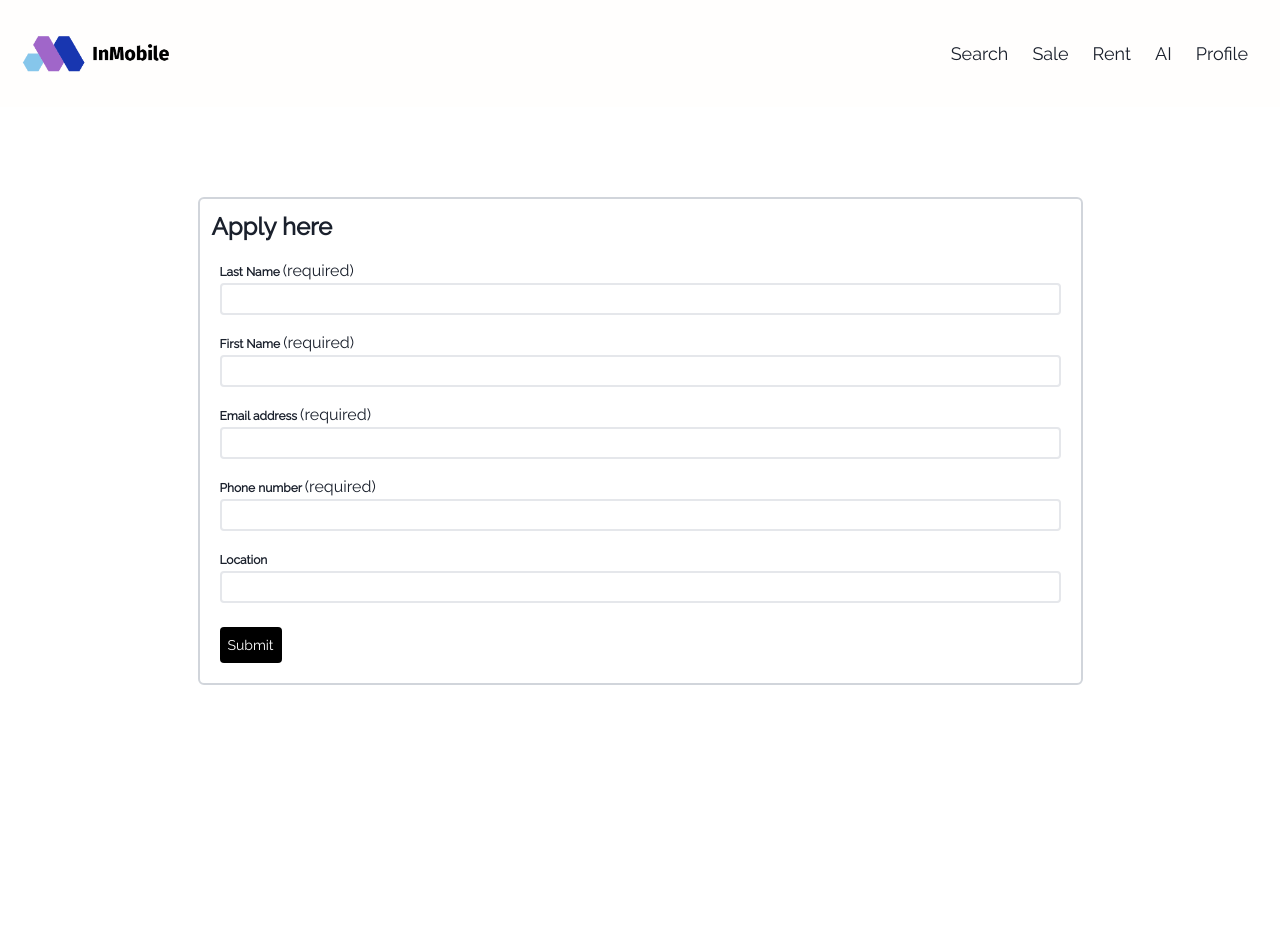
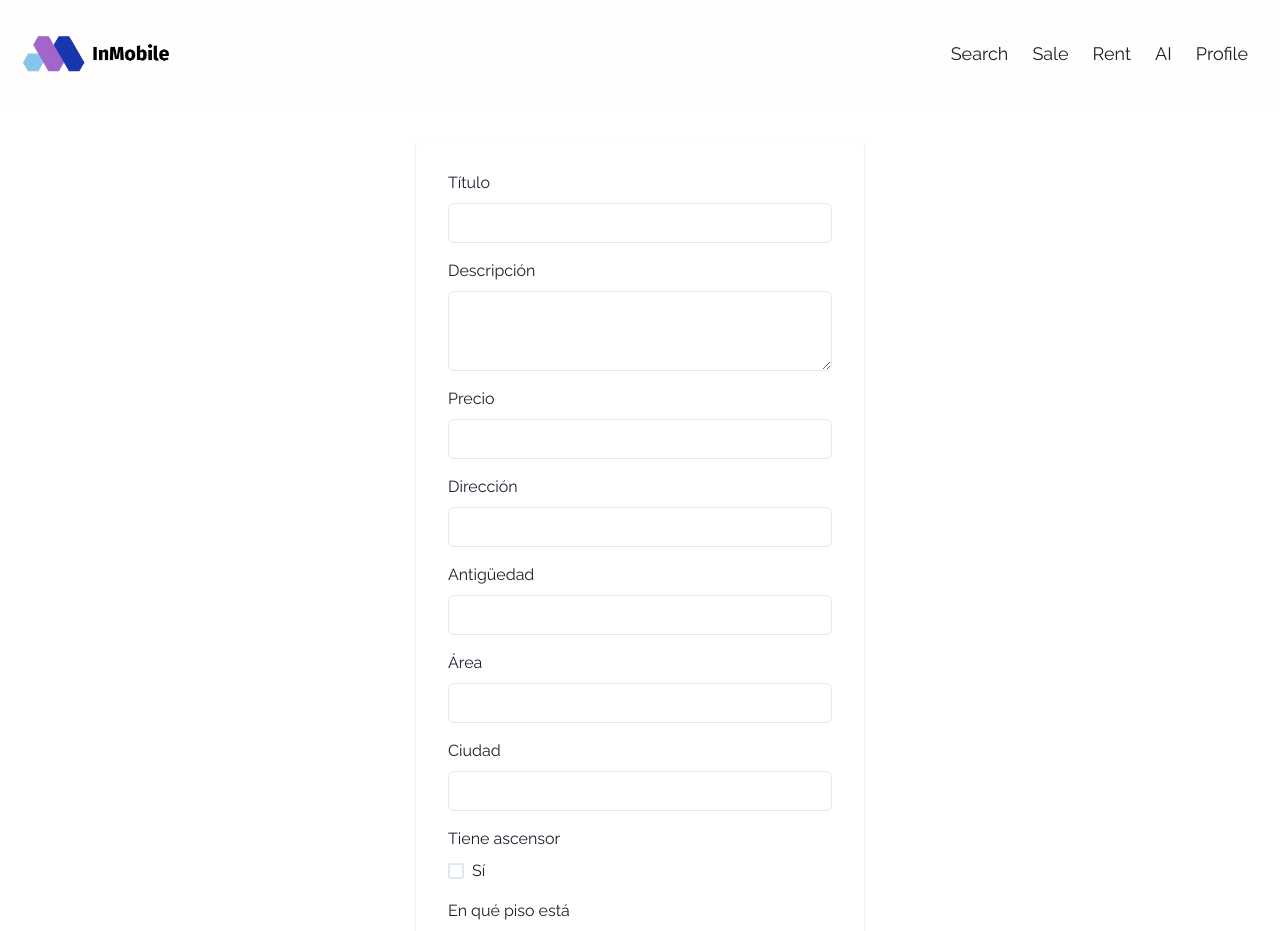
Before and after one commit to DavidRedz10/InMobile, a Next.js app: page /add in a window 1280 px wide. Shown: the top 931 px of the page. Built offline with nearby package versions, Linux system fonts and the light colour scheme.

Commit message:
Pagina de subir publicacion

```diff
--- a/next.config.js
+++ b/next.config.js
@@ -7,6 +7,6 @@ const nextConfig = {
 module.exports = {
   reactStrictMode: true,
   images:{
-    domains:['bayut-production.s3.eu-central-1.amazonaws.com','https://bitly.com/','bit.ly','freelogo-assets.s3.amazonaws.com']
+    domains:['bayut-production.s3.eu-central-1.amazonaws.com','https://bitly.com/','bit.ly','freelogo-assets.s3.amazonaws.com','www.upsocl.com']
   },
 }
--- a/pages/add.js
+++ b/pages/add.js
@@ -1,43 +1,132 @@
-import { InputWithText } from "../components/setupcomponents";
-import { useState } from "react";
 
-import Head from "next/head";
-import { Card, ChakraProvider } from "@chakra-ui/react";
+import React, { useState } from 'react';
+import { Box, FormControl, FormLabel, Input, Textarea, Button, SimpleGrid, Card, Checkbox, Select, Image as ChakraImage } from "@chakra-ui/react";
 
-export default function FormValidation() {
+export default function Publicar() {
+  const [titulo, setTitulo] = useState('');
+  const [descripcion, setDescripcion] = useState('');
+  const [precio, setPrecio] = useState('');
+  const [direccion, setDireccion] = useState('');
+  const [antiguedad, setAntiguedad] = useState('');
+  const [area, setArea] = useState('');
+  const [ciudad, setCiudad] = useState('');
+  const [tieneAscensor, setTieneAscensor] = useState(false);
+  const [piso, setPiso] = useState('');
+  const [amoblado, setAmoblado] = useState(false);
+  const [garaje, setGaraje] = useState(false);
+  const [precioAdmin, setPrecioAdmin] = useState('');
+  const [barrio, setBarrio] = useState('');
+  const [numHabitaciones, setNumHabitaciones] = useState('');
+  const [estrato, setEstrato] = useState('');
+  const [numBanos, setNumBanos] = useState('');
+  const [imagenes, setImagenes] = useState([]);
 
-   const [candidat, setCandidat] = useState({ lastName: '', firstName: '', email: '', phone_number: '' })
-   const [startValidation, setValidation] = useState(false)
+  const handleSubmit = async (event) => {
+    event.preventDefault();
 
-   const onClick = () => {
+    // Aquí puede enviar los datos del formulario a su servidor para guardarlos en su base de datos
+    // por ejemplo, usando fetch o axios
+  };
 
-       setValidation(true)
-       if (candidat.lastName === '' || candidat.firstName === '' || candidat.email === '' || !isEmail(candidat.email)) return
+  const handleImagenes = (event) => {
+    const files = event.target.files;
+    const urls = [];
 
-       alert('validation OK')
-   }
+    for (let i = 0; i < files.length; i++) {
+      const file = files[i];
+      const url = URL.createObjectURL(file);
+      urls.push(url);
+    }
 
-   return (
-        <ChakraProvider>
-        <Card alignItems="center" margin={50} variant="unstyled">
+    setImagenes(urls);
+  };
 
-       <div className="flex mt-6  justify-center w-full" >
-           <div className="flex w-full p-3 mt-4  border-2 flex-col border-gray-300 rounded-md mb-4 md:w-3/4">
-               <span className="font-bold text-2xl mb-4">Apply here</span>
-               <InputWithText title={"Last Name"} required={true} onChange={() => { setCandidat({ ...candidat, lastName: event.target.value }) }} validate={startValidation ? candidat.lastName === '' : false} />
-               <InputWithText title={"First Name"} required={true} onChange={() => { setCandidat({ ...candidat, firstName: event.target.value }) }} validate={startValidation ? candidat.firstName === '' : false} />
-               <InputWithText title={"Email address"} required={true} onChange={() => { setCandidat({ ...candidat, email: event.target.value }) }} validate={startValidation ? candidat.email === '' || !isEmail(candidat.email) : false} />
 
-               <InputWithText title={"Phone number"} required={true} onChange={() => { setCandidat({ ...candidat, phone_number: event.target.value }) }} validate={startValidation ? candidat.phone_number === '' : false} />
-               <InputWithText title={"Location"} />
-               <div className="m-2">
-                   <button className="bg-black hover:bg-slate-800 text-white text-sm font-medium p-2 rounded " type="button" onClick={onClick} >
-                       <>Submit</>
-                   </button>
-               </div>
-           </div>
-       </div>
+
+  return (
+    <Box maxW="md" mx="auto" mt="8">
+      <Card p="8">
+        <FormControl onSubmit={handleSubmit}>
+          <FormLabel>Título</FormLabel>
+          <Input type="text" value={titulo} onChange={(event) => setTitulo(event.target.value)} />
+
+          <FormLabel mt="4">Descripción</FormLabel>
+          <Textarea value={descripcion} onChange={(event) => setDescripcion(event.target.value)} />
+
+          <FormLabel mt="4">Precio</FormLabel>
+          <Input type="number" value={precio} onChange={(event) => setPrecio(event.target.value)} />
+
+          <FormLabel mt="4">Dirección</FormLabel>
+          <Input type="text" value={direccion} onChange={(event) => setDireccion(event.target.value)} />
+
+          <FormLabel mt="4">Antigüedad</FormLabel>
+          <Input type="number" value={antiguedad} onChange={(event) => setAntiguedad(event.target.value)} />
+
+          <FormLabel mt="4">Área</FormLabel>
+          <Input type="number" value={area} onChange={(event) => setArea(event.target.value)} />
+
+          <FormLabel mt="4">Ciudad</FormLabel>
+          <Input type="text" value={ciudad} onChange={(event) => setCiudad(event.target.value)} />
+
+          <FormLabel mt="4">Tiene ascensor</FormLabel>
+          <Checkbox isChecked={tieneAscensor} onChange={(event) => setTieneAscensor(event.target.checked)}>
+            Sí
+          </Checkbox>
+
+          <FormLabel mt="4">En qué piso está</FormLabel>
+          <Input type="number" value={piso} onChange={(event) => setPiso(event.target.value)} />
+
+          <FormLabel mt="4">¿Está amoblado?</FormLabel>
+          <Checkbox isChecked={amoblado} onChange={(event) => setAmoblado(event.target.checked)}>
+            Sí
+          </Checkbox>
+
+          <FormLabel mt="4">¿Tiene garaje?</FormLabel>
+          <Checkbox isChecked={garaje} onChange={(event) => setGaraje(event.target.checked)}>
+            Sí
+          </Checkbox>
+
+          <FormLabel mt="4">Precio de administración</FormLabel>
+          <Input type="number" value={precioAdmin} onChange={(event) => setPrecioAdmin(event.target.value)} />
+
+          <FormLabel mt="4">Barrio</FormLabel>
+          <Input type="text" value={barrio} onChange={(event) => setBarrio(event.target.value)} />
+
+          <FormLabel mt="4">Número de habitaciones</FormLabel>
+          <Input type="number" value={numHabitaciones} onChange={(event) => setNumHabitaciones(event.target.value)} />
+
+          <FormLabel mt="4">Estrato</FormLabel>
+          <Select value={estrato} onChange={(event) => setEstrato(event.target.value)}>
+            <option value="1">1</option>
+            <option value="2">2</option>
+            <option value="3">3</option>
+            <option value="4">4</option>
+            <option value="5">5</option>
+            <option value="6">6</option>
+          </Select>
+
+          <FormLabel mt="4">Número de baños</FormLabel>
+          <Input type="number" value={numBanos} onChange={(event) => setNumBanos(event.target.value)} />
+
+          <FormLabel mt="4">Imágenes</FormLabel>
+            <Input type="file" id="imagenes" multiple onChange={handleImagenes} />
+
+            {imagenes.length > 0 && (
+            <SimpleGrid columns={3} spacing={2} mt="4">
+                {imagenes.map((imagen) => (
+                    <Box key={imagen} w="100%" h="150px" bg="gray.100" borderRadius="md">
+                         <ChakraImage src={imagen} w="100%" h="100%" objectFit="cover" borderRadius="md" />
+                     </Box>
+                ))}
+            </SimpleGrid>
+            )}
+
+
+          <Button mt="8" colorScheme="blue" type="submit">
+            Publicar
+          </Button>
+        </FormControl>
       </Card>
-      </ChakraProvider>
-   )
+    </Box>
+  );
 }
--- a/pages/index.js
+++ b/pages/index.js
@@ -47,6 +47,7 @@ export default function Home({ propertiesForSale, propertiesForRent}) {
       </Flex>
 
       <Divider paddingBottom={4} />
+
       <Banner
       purpose='BUY A HOME'
       title1=' Find, Buy & Own Your'
@@ -57,9 +58,13 @@ export default function Home({ propertiesForSale, propertiesForRent}) {
       linkName='/search?purpose=for-sale'
       imageUrl='https://bayut-production.s3.eu-central-1.amazonaws.com/image/110993385/6a070e8e1bae4f7d8c1429bc303d2008'
       />
+
+
       <Flex flexWrap="wrap" justifyContent="center" alignItems="center" >
       {propertiesForSale.map((property) => <Property property={property} key={property.id} />)}
       </Flex>
+
+
       <Divider/>
     </Box>
   )
--- a/pages/profile.js
+++ b/pages/profile.js
@@ -104,7 +104,7 @@ const ejemploPropiedad = {
     id:182679014,
     externalID:"117526079",
     title:null,
-    url:"https://bayut-production.s3.eu-central-1.amazonaws.com/image/182679014/41846f1803ea438cb79aef5a6ad1ff91",
+    url:"https://www.upsocl.com/wp-content/uploads/2020/03/0000-131.jpg",
     orderIndex:0,
     nimaScore:8.368842123425566,
     main:true},
@@ -132,7 +132,7 @@ const userData = {
       title: 'Apartamento en El Poblado',
       description: 'Apartamento con excelente ubicación en El Poblado, cuenta con 3 habitaciones, 2 baños, sala, comedor y cocina integral.',
       price: '$350.000.000 COP',
-      image: 'https://i.ytimg.com/vi/Oc1lqGImim0/maxresdefault.jpg',
+      image: 'https://www.upsocl.com/wp-content/uploads/2020/03/0000-131.jpg',
     },
     {
       id: 8,
```
